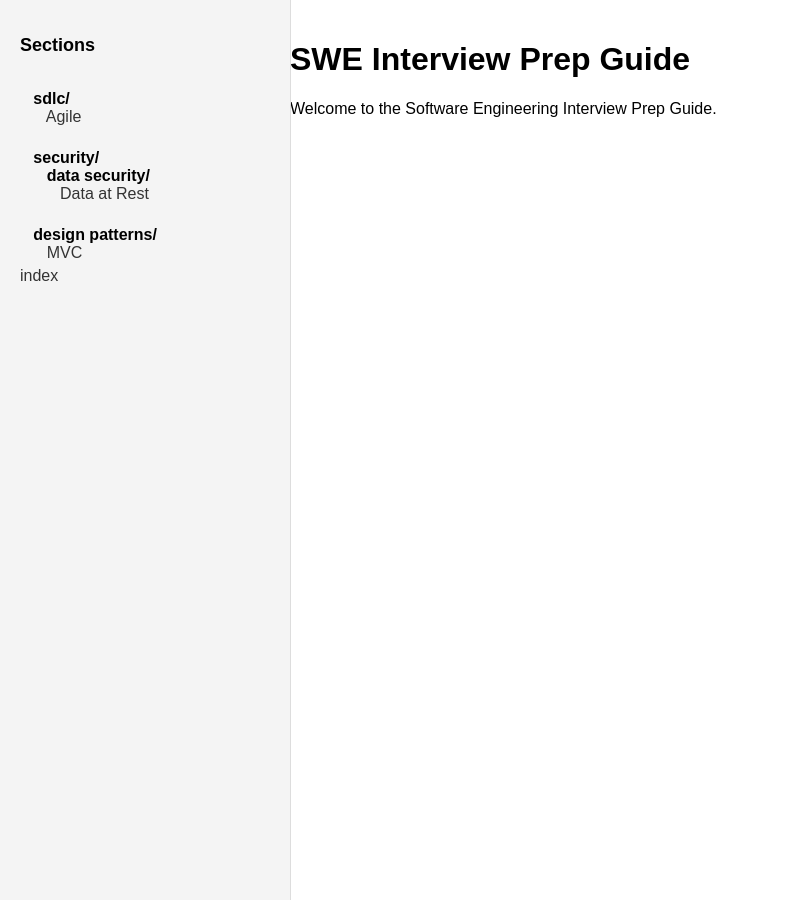
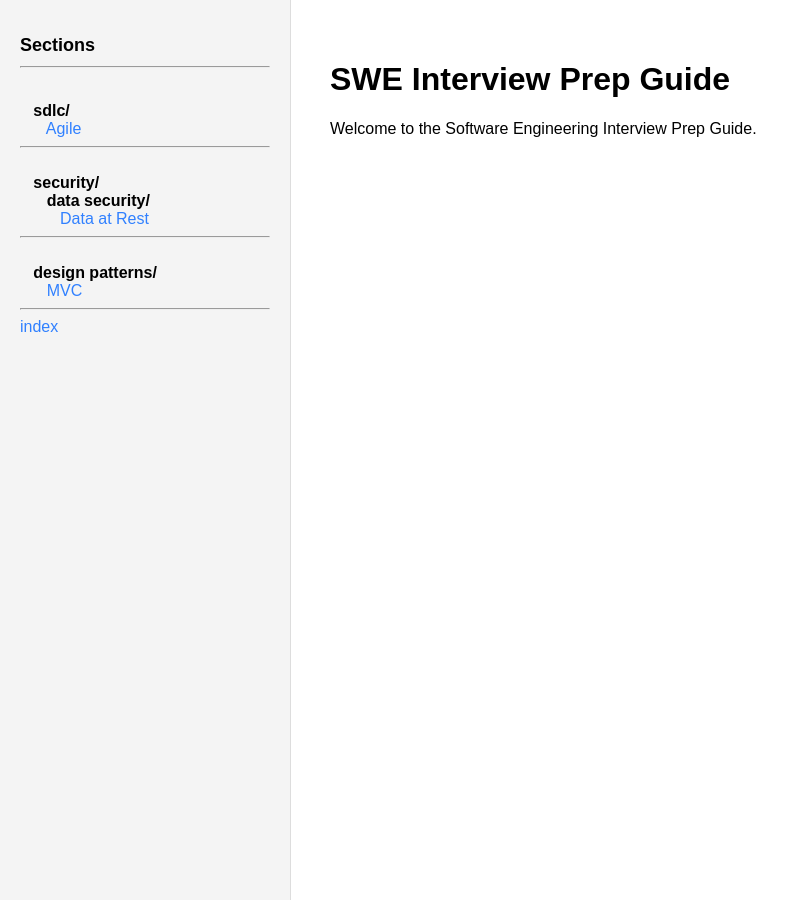
Before and after one commit to Mysteryy/Mysteryy.github.io, a Jekyll site: the page built from index.md, in a window 1280 px wide. Shown: the whole page, without its empty margins (0-799 px from the left). Built offline with Jekyll 4.4.1, drawn with Linux system fonts in a browser that asks for light colours.

Commit message:
Updating

```diff
--- a/_layouts/default.html
+++ b/_layouts/default.html
@@ -24,9 +24,9 @@
         }
 
         #content {
-            margin-left: 270px;
-            padding: 20px;
-            width: calc(100% - 290px);
+            margin-left: 290px;
+            padding: 40px;
+            width: calc(100% - 270px);
         }
 
         h2 {
@@ -45,7 +45,7 @@
 
         a {
             text-decoration: none;
-            color: #333;
+            color: #3080ff;
         }
 
         a:hover {
@@ -57,6 +57,7 @@
 
 <div id="sidebar">
     <h2>Sections</h2>
+    <hr>
     <ul>
         {% assign grouped_sections = site.html_pages | group_by_exp: "section", "section.path | split: '/' | first" %}
 
@@ -81,7 +82,7 @@
                         {% assign path_parts = section.path | split: "/" %}
                         <li>
                             {% for part in path_parts %}
-                                {% assign formatted_name = part | replace: "_", " " | titlecase %}
+                                {% assign formatted_name = part | replace: "_", " " %}
 
                                 {% capture indentation %}
                                     <br>
@@ -92,6 +93,7 @@
 
                                 {% if forloop.last %}
                                     {{ indentation }}<a href="{{ section.url }}">{{ formatted_name | replace: ".md", "" }}</a>
+                                    <hr>
                                 {% else %}
                                     {{ indentation }}<strong>{{ formatted_name }}/</strong>
                                 {% endif %}
```
